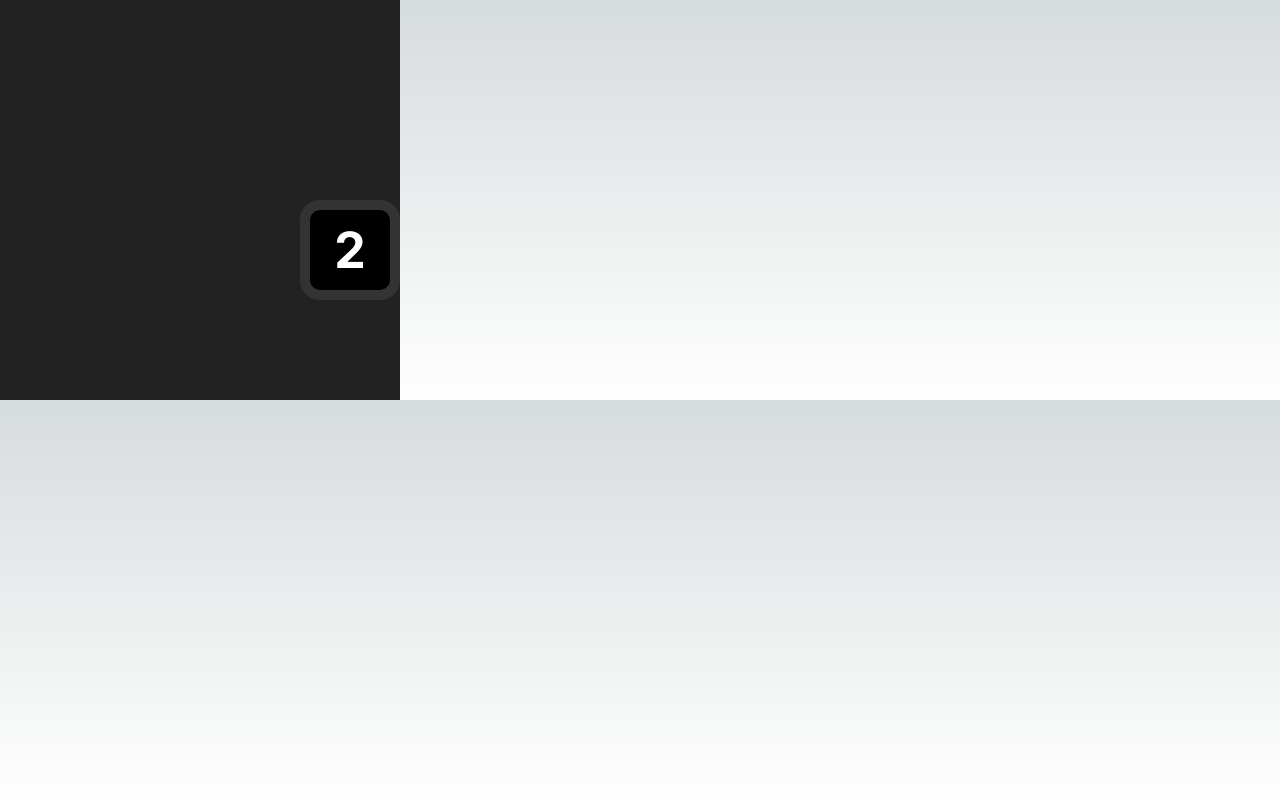
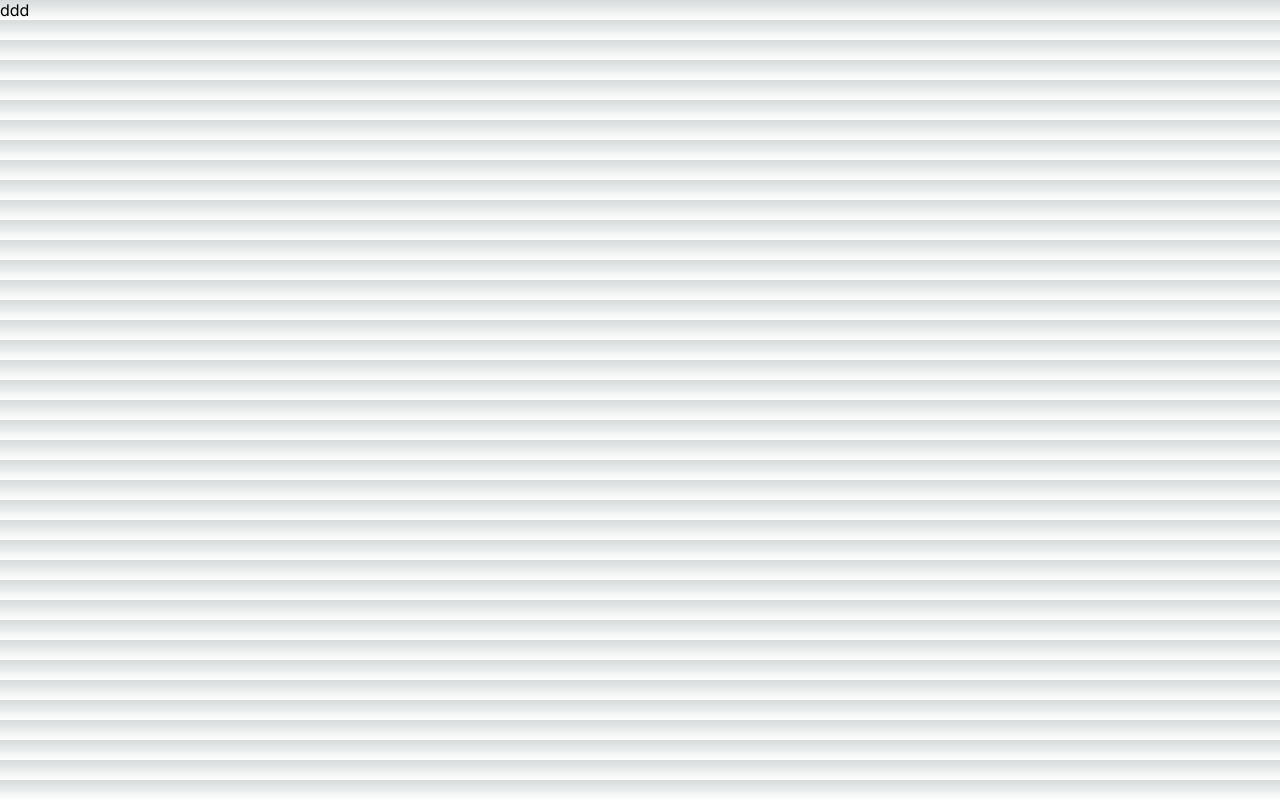
Before and after one commit to Doeuning/arcade, a Next.js app: page / in a window 1280 px wide. Built offline with nearby package versions, Linux system fonts and the light colour scheme.

Commit message:
add html loader

```diff
--- a/package.json
+++ b/package.json
@@ -9,9 +9,9 @@
     "lint": "next lint"
   },
   "dependencies": {
-    "next": "14.2.3",
-    "react": "^18",
-    "react-dom": "^18",
+    "next": "^14.2.3",
+    "react": "^18.3.1",
+    "react-dom": "^18.3.1",
     "styled-components": "^6.1.11"
   },
   "devDependencies": {
--- a/src/app/page.js
+++ b/src/app/page.js
@@ -1,12 +1,15 @@
 import Image from "next/image";
 // import Game2048 from "@/components/Game2048";
-import Game2048 from "@/components/Game2048_ver1";
+import Page from "@/pages/home";
 import { StrictMode } from "react";
 
 export default function Home() {
   return (
     <main className="main">
-      <Game2048 />
+      {
+        <Page />
+        /* <Game2048 /> */
+      }
     </main>
   );
 }
--- /dev/null
+++ b/src/components/Game2048.html
@@ -0,0 +1 @@
+<div class="container">ddd</div>
--- /dev/null
+++ b/src/pages/home.js
@@ -0,0 +1,11 @@
+import fs from "fs";
+import path from "path";
+
+const Home = async () => {
+  const filePath = path.join(process.cwd(), "src/components/Game2048.html");
+  const htmlContent = fs.readFileSync(filePath, "utf-8");
+
+  return <div dangerouslySetInnerHTML={{ __html: htmlContent }} />;
+};
+
+export default Home;
```
Also changed, not shown: src/components/Game2048.jsx (+3 -5 lines), 1 other file (tests, documents, lock files or other folders).
